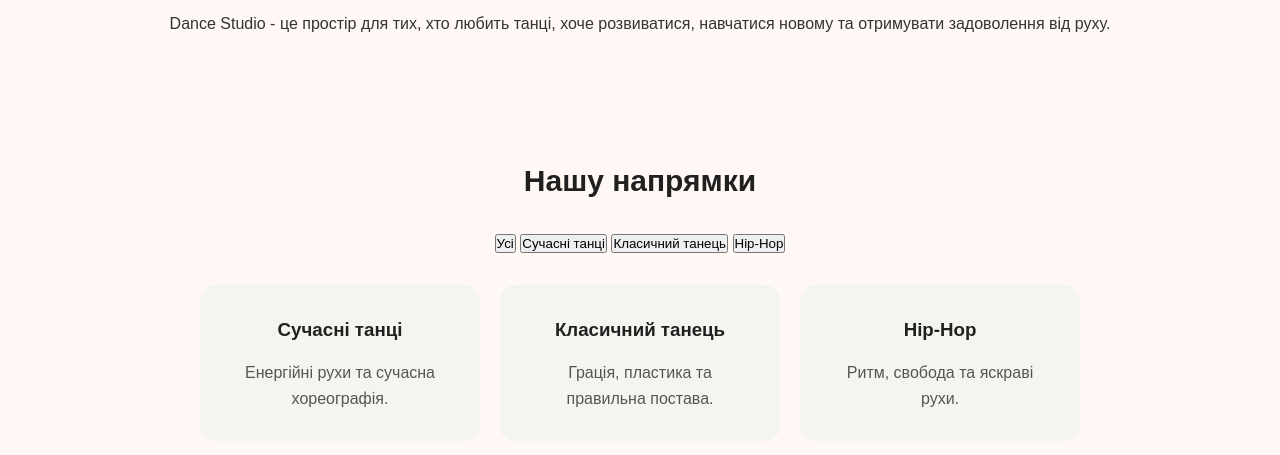
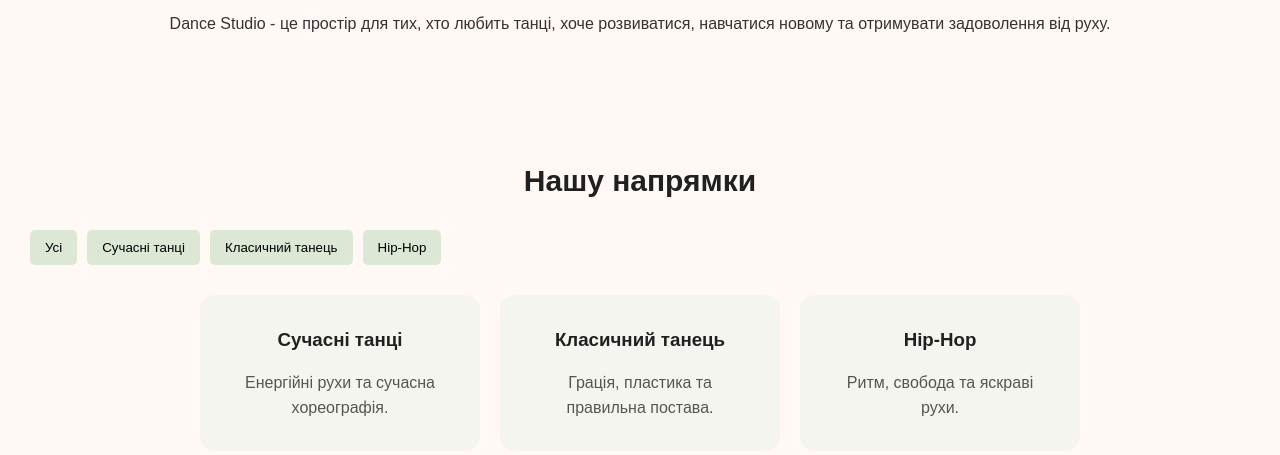
Before and after one commit to polinakravets07-cmd/dance.studio.lab3, a plain HTML site: page index.html in a window 1280 px wide. Shown: the part 611-1066 px from the top of the page. Drawn offline with Linux system fonts and the light colour scheme.

Commit message:
Update style.css

```diff
--- a/style.css
+++ b/style.css
@@ -123,3 +123,19 @@ nav a.active {
     border-radius: 5px;
     padding: 5px 10px;
 }
+.filters {
+    display: flex;
+    gap: 10px;
+    flex-wrap: wrap;
+    margin: 20px 0;
+}
+.filters button {
+    padding: 10px 15px;
+    border: none;
+    border-radius: 5px;
+    cursor: pointer;
+    background-color: #dce8d5;
+}
+.filters button:hover {
+    background-color: #b8cfaa;
+}
```
